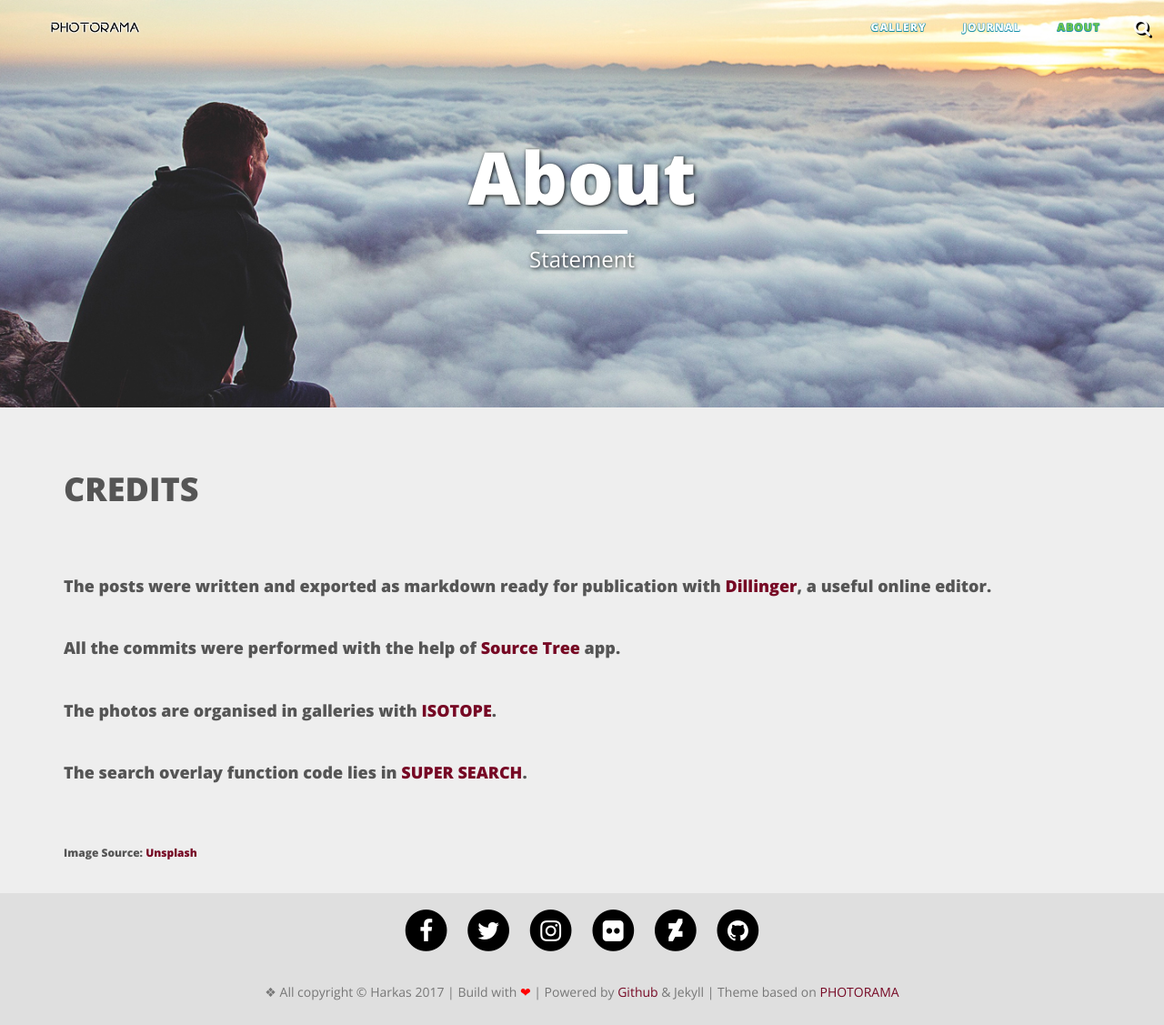
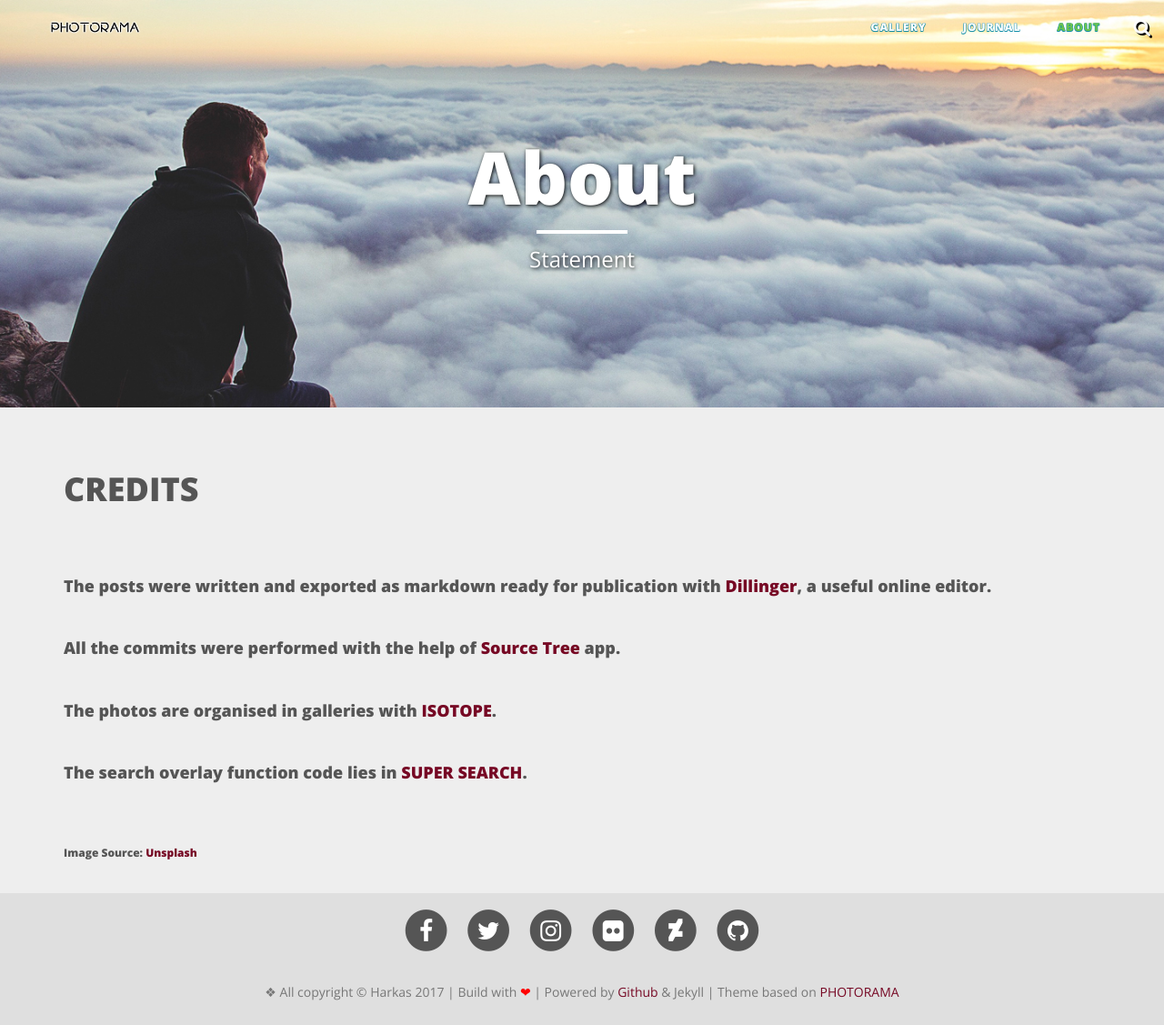
Before and after one commit to Harkas/myphoto, a Jekyll site: the page built from about/index.html, in a window 1280 px wide. Shown: the whole page at 91% size. Built offline with Jekyll 4.4.1, drawn with Linux system fonts in a browser that asks for light colours; nearby versions of some CDN libraries; grey boxes are pictures that could not be loaded.

Commit message:
@413 fix icon color

```diff
--- a/css/main.css
+++ b/css/main.css
@@ -410,5 +410,5 @@ body {
   webkit-tap-highlight-color: #0085a1;
 }
 .fa-stack-2x {
- color: black;
+ color: #555;
 }
```
